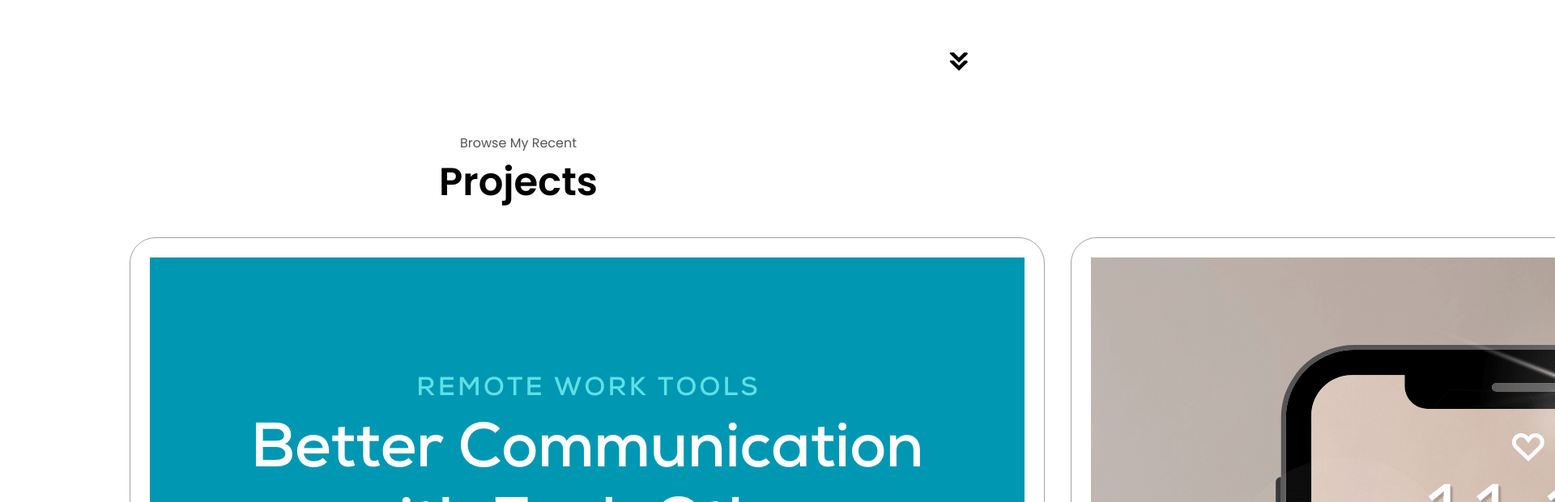
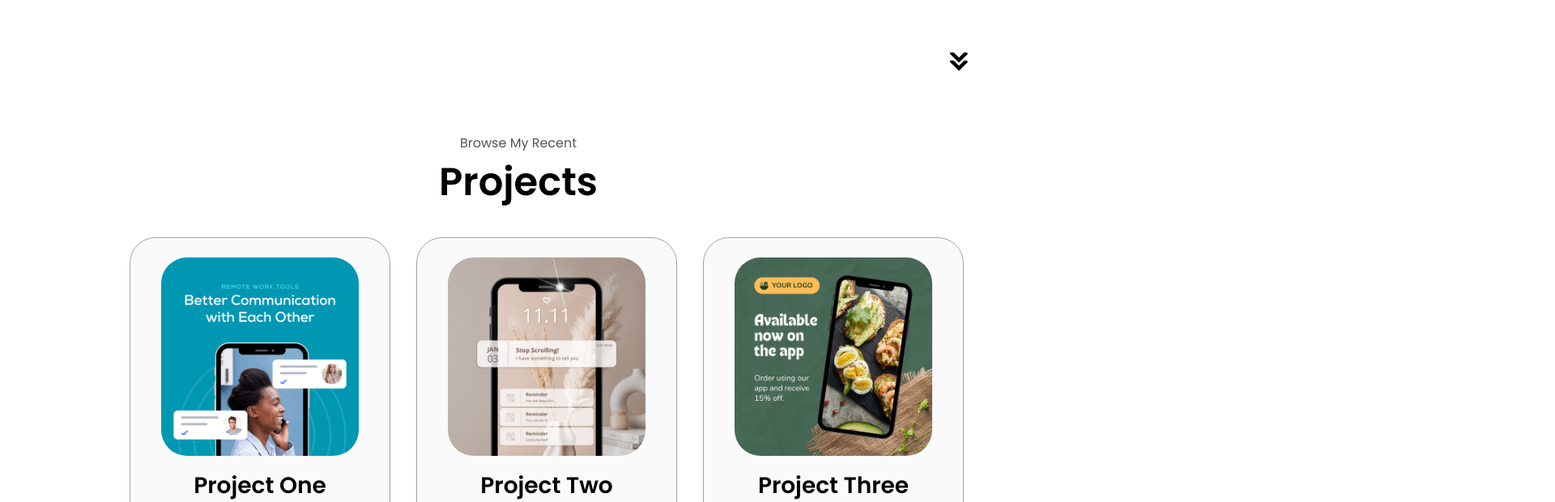
Before and after one commit to mohitsingh00/My-Portfolio, a plain HTML site: page index.html in a window 1280 px wide. Shown: the part 2180-2800 px from the top of the page at 81% size, 1920 px wide, since content can reach past the window. Drawn offline with Linux system fonts and the light colour scheme.

Commit message:
Projects Section Style Added

```diff
--- a/style.css
+++ b/style.css
@@ -164,7 +164,7 @@ section {
 #profile {
     display: flex;
     justify-content: center;
-    gap: 5rem;
+    gap: 8rem;
     height: 80vh;
 }
 
@@ -313,7 +313,7 @@ section {
     margin: auto 0;
 }
 
-  /* EXPERIENCE SECTION */
+/* SKILLS SECTION */
 
 #experience {
     position: relative;
@@ -351,3 +351,30 @@ section {
 article .icon {
     cursor: default;
 }
+
+/* PROJECTS SECTION */
+
+#projects {
+    position: relative;
+}
+
+.color-container {
+    border-color: rgb(163, 163, 163);
+    background: rgb(250, 250, 250);
+}
+
+.project-img {
+    border-radius: 2rem;
+    width: 90%;
+    height: 90%;
+}
+
+.project-title {
+    margin: 1rem;
+    color: black;
+}
+
+.project-btn {
+    color: black;
+    border-color: rgb(163, 163, 163);
+}
```
Lines whose indentation alone changed are shown as unchanged.
